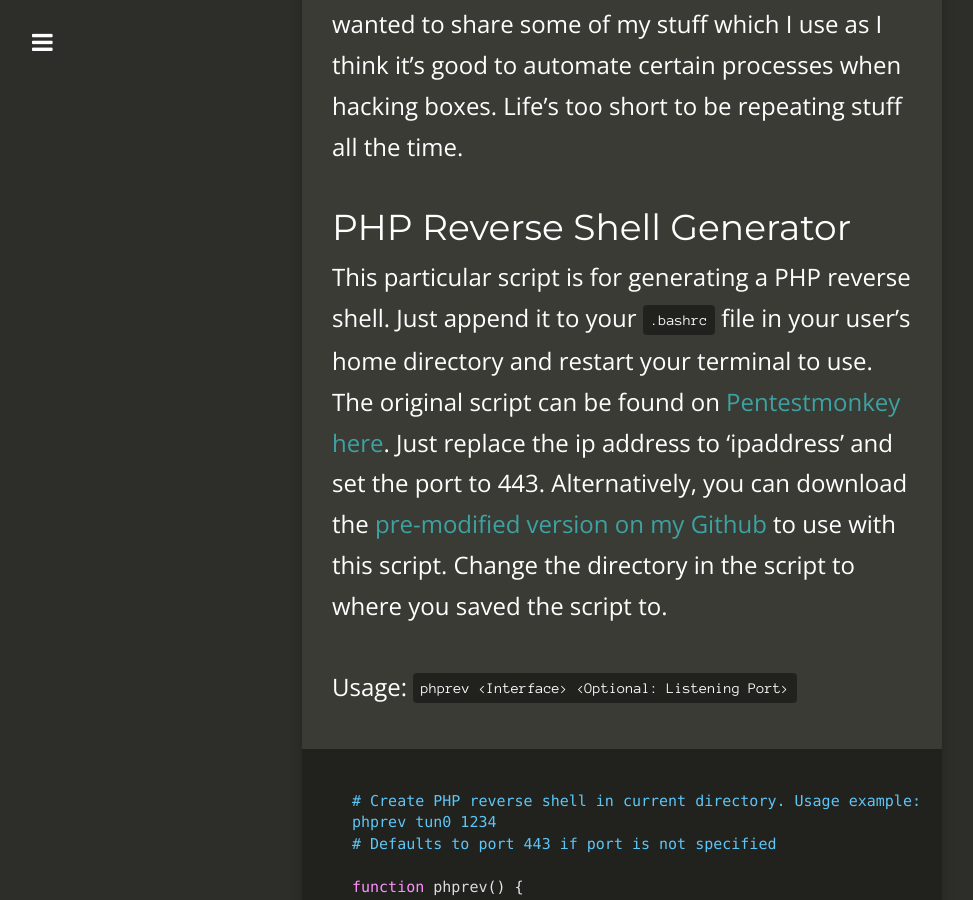
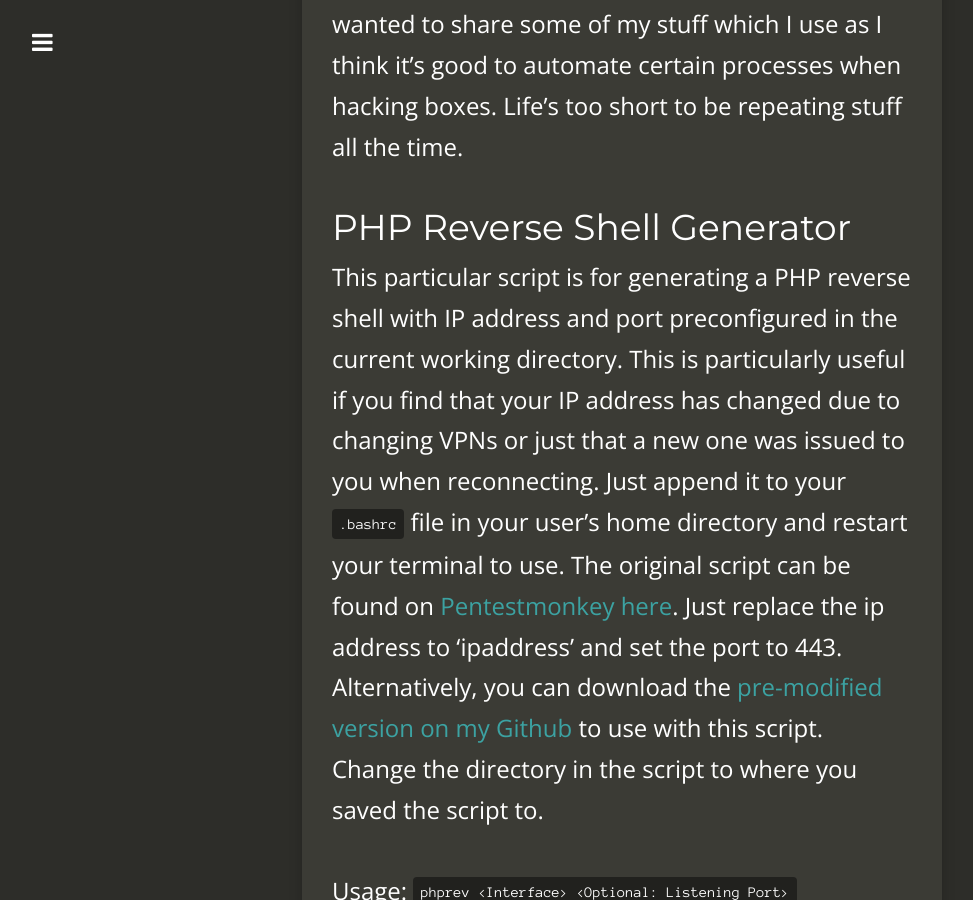
Before and after one commit to Dreamscent/Dreamscent.github.io, a Jekyll site: the page built from _posts/2019-09-21-Kali-Linux-QoL.md, in a window 1280 px wide and 900 px high, scrolled down 342 px. Shown: the whole window, without its empty margins (18-991 px from the left). Built offline with Jekyll 4.4.1, drawn with Linux system fonts in a browser that asks for light colours; nearby versions of some CDN libraries.

Commit message:
Update 2019-09-21-Kali-Linux-QoL.md

```diff
--- a/_posts/2019-09-21-Kali-Linux-QoL.md
+++ b/_posts/2019-09-21-Kali-Linux-QoL.md
@@ -16,7 +16,7 @@
 
 ## PHP Reverse Shell Generator
 
-This particular script is for generating a PHP reverse shell. Just append it to your `.bashrc` file in your user's home directory and restart your terminal to use. The original script can be found on [Pentestmonkey here][1]. Just replace the ip address to 'ipaddress' and set the port to 443.
+This particular script is for generating a PHP reverse shell with IP address and port preconfigured in the current working directory. This is particularly useful if you find that your IP address has changed due to changing VPNs or just that a new one was issued to you when reconnecting. Just append it to your `.bashrc` file in your user's home directory and restart your terminal to use. The original script can be found on [Pentestmonkey here][1]. Just replace the ip address to 'ipaddress' and set the port to 443.
 Alternatively, you can download the [pre-modified version on my Github][2] to use with this script. Change the directory in the script to where you saved the script to.
 
 Usage: `phprev <Interface> <Optional: Listening Port>`
```
